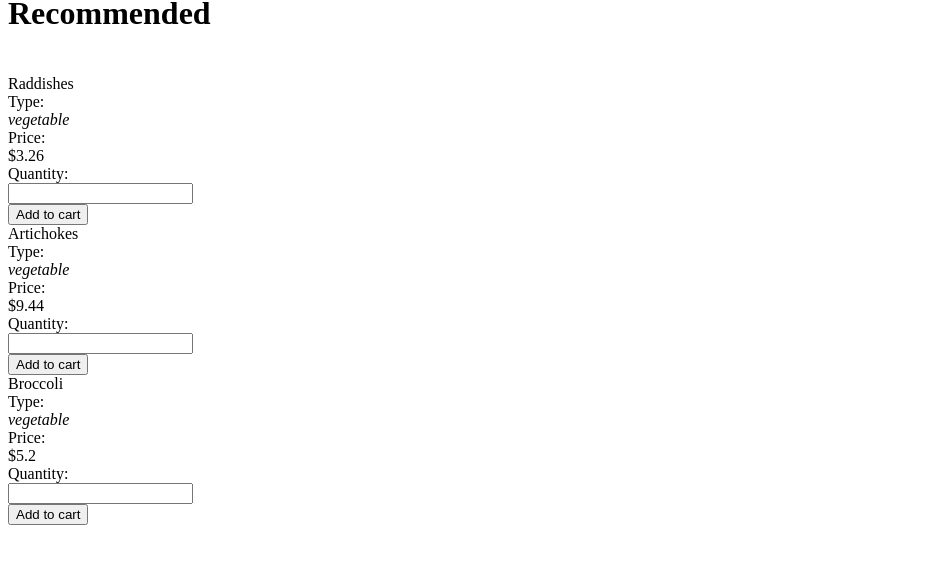
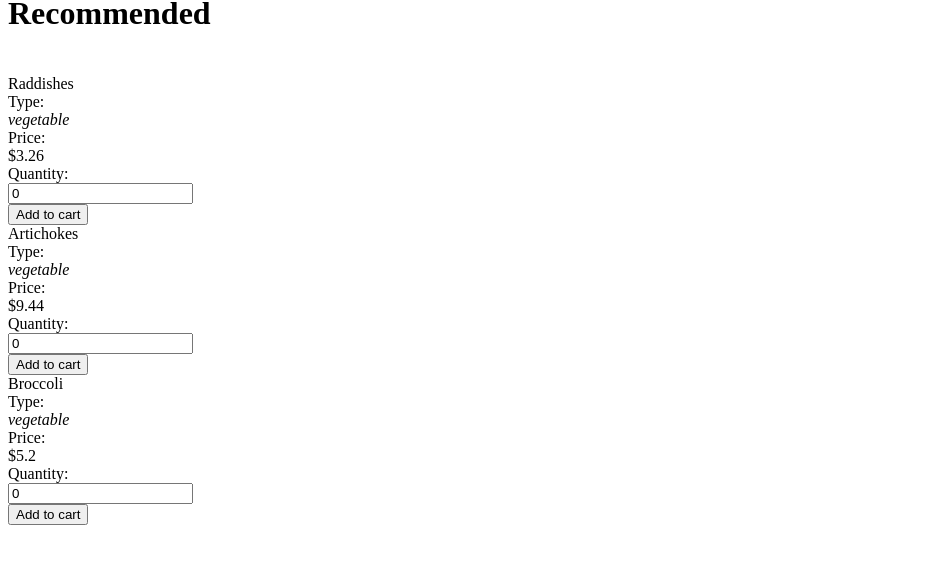
Before and after one commit to nangonz/fcc_vuejs_faradayCourse, a Vue app in the folder vueCLI_product_cart/: page / in a window 1280 px wide. Shown: the part 129-704 px from the top of the page, without its empty margins (0-933 px from the left). Built offline with nearby package versions, Linux system fonts and the light colour scheme; the HTML template or start-up script is replaced by a standard one.

Commit message:
Add ProductCard component

```diff
--- a/vueCLI_product_cart/src/App.vue
+++ b/vueCLI_product_cart/src/App.vue
@@ -53,13 +53,9 @@ export default {
   },
   methods: {
 
-    addToCart (name, index) {
-      if (this.inventory[index].quantity <= 0) {
-        alert('Not valid quantity')
-      }
+    addToCart (name, quantity) {
       if (!this.cart[name]) this.cart[name] = 0
-      this.cart[name] += this.inventory[index].quantity
-      this.inventory[index].quantity = 0
+      this.cart[name] += quantity
       this.showSidebar = true
       console.log(this.cart)
     },
--- /dev/null
+++ b/vueCLI_product_cart/src/components/ProductCard.vue
@@ -0,0 +1,52 @@
+<template>
+  <div class="card">
+    <div class="card-title">
+      {{ product.name }}
+    </div>
+    <div class="card-body">
+      <i :class="`icofont-10x icofont-${product.icon}`"></i>
+      <form>
+        <div class="row">
+          <div class="cell">
+            <label>Type:</label>
+          </div>
+          <div class="cell">
+            <em>{{ product.type }}</em>
+          </div>
+        </div>
+        <div class="row">
+          <div class="cell">
+            <label>Price:</label>
+          </div>
+          <div class="cell">
+            ${{ product.price.USD }}
+          </div>
+        </div>
+        <div class="row">
+          <div class="cell">
+            <label>Quantity:</label>
+          </div>
+          <div class="cell">
+            <input @keyup.enter.prevent="addToCart(product.name, quantity)" type="number" min="1" v-model.number="quantity">
+          </div>
+        </div>
+      </form>
+    </div>
+    <div class="card-footer">
+      <button @click="addToCart(product.name, quantity)" class="btn btn-light">
+        Add to cart
+      </button>
+    </div>
+  </div>
+</template>
+
+<script>
+export default {
+  props: ['product', 'addToCart'],
+  data () {
+    return {
+      quantity: 0
+    }
+  }
+}
+</script>
--- a/vueCLI_product_cart/src/views/Home.vue
+++ b/vueCLI_product_cart/src/views/Home.vue
@@ -12,51 +12,14 @@
         <br>
 
         <div class="recommended">
+          <ProductCard
+            v-for="(product) in inventory.slice(0, 3)"
+            :key="product.id"
+            :product="product"
+            :addToCart="addToCart"
+          />
+        </div>
 
-          <div
-            class="card"
-            v-for="(product, index) in inventory.slice(0, 3)"
-            :key="product.id"
-          >
-            <div class="card-title">
-              {{ product.name }}
-            </div>
-            <div class="card-body">
-              <i :class="`icofont-10x icofont-${product.icon}`"></i>
-              <form>
-                <div class="row">
-                  <div class="cell">
-                    <label>Type:</label>
-                  </div>
-                  <div class="cell">
-                    <em>{{ product.type }}</em>
-                  </div>
-                </div>
-                <div class="row">
-                  <div class="cell">
-                    <label>Price:</label>
-                  </div>
-                  <div class="cell">
-                    ${{ product.price.USD }}
-                  </div>
-                </div>
-                <div class="row">
-                  <div class="cell">
-                    <label>Quantity:</label>
-                  </div>
-                  <div class="cell">
-                    <input @keyup.enter.prevent="addToCart(product.name, index)" type="number" min="1" v-model.number="product.quantity">
-                  </div>
-                </div>
-              </form>
-            </div>
-            <div class="card-footer">
-              <button @click="addToCart(product.name, index)" class="btn btn-light">
-                Add to cart
-              </button>
-            </div>
-          </div>
-        </div>
         <section style="margin: 80px;">
           <header>
             <h1>Know which fruits and vegetables you can find according to their seasonality.</h1>
@@ -94,6 +57,7 @@
 
 <script>
 // @ is an alias to /src
+import ProductCard from '../components/ProductCard.vue'
 
 export default {
   name: 'Home',
@@ -101,6 +65,7 @@ export default {
   data () {
   },
   components: {
+    ProductCard
   }
 }
 </script>
```
